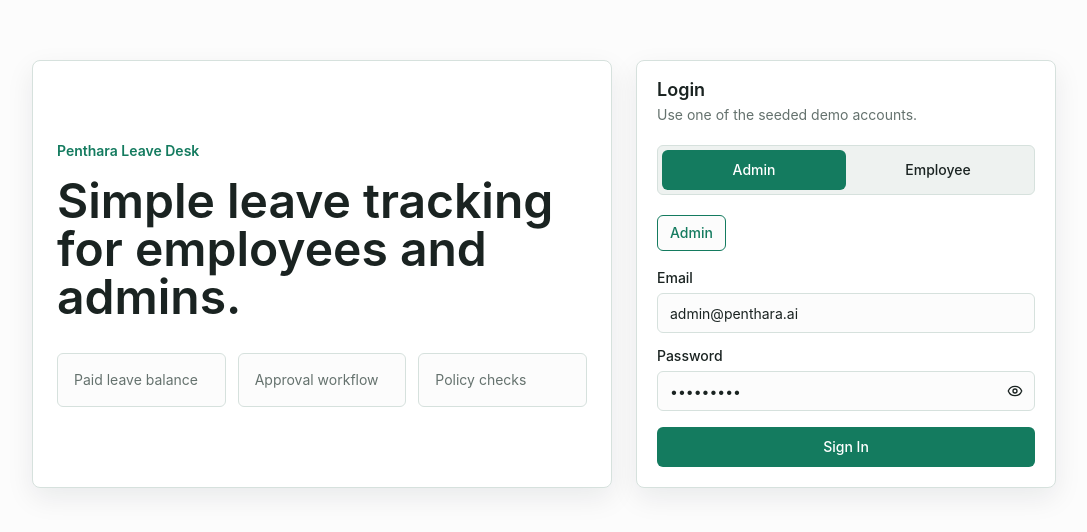
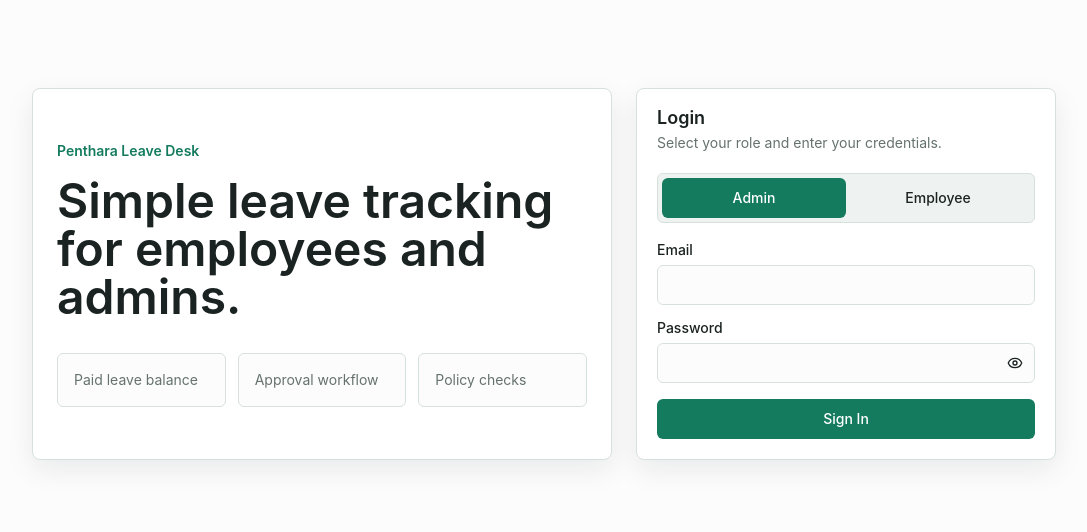
Before and after one commit to royrohan1437/Leave_management_system, a React (Vite) app in the folder frontend/: page /login in a window 1280 px wide. Shown: the part 126-658 px from the top of the page, without its empty margins (96-1183 px from the left). Built offline with nearby package versions, Linux system fonts and the light colour scheme; no server answers.

Commit message:
fix(client): remove demo credentials from login screen

```diff
--- a/frontend/src/pages/Login.jsx
+++ b/frontend/src/pages/Login.jsx
@@ -8,28 +8,6 @@
 import { Label } from "@/components/ui/label";
 import { useAuthStore } from "@/store/authStore";
 import { ROLES } from "@/utils/constants";
-import { cn } from "@/utils/cn";
-
-const demoAccounts = {
-  admin: {
-    label: "Admin",
-    role: ROLES.ADMIN,
-    email: "admin@penthara.ai",
-    password: "Admin@123"
-  },
-  rohan: {
-    label: "Rohan",
-    role: ROLES.EMPLOYEE,
-    email: "rohan@penthara.ai",
-    password: "Rohan@123"
-  },
-  poulami: {
-    label: "Poulami",
-    role: ROLES.EMPLOYEE,
-    email: "poulami@penthara.ai",
-    password: "Poulami@123"
-  }
-};
 
 /**
  * Login page with role toggle and password visibility control.
@@ -39,24 +17,13 @@
   const location = useLocation();
   const { token, user, login, loading } = useAuthStore();
   const [role, setRole] = useState(ROLES.ADMIN);
-  const [email, setEmail] = useState(demoAccounts.admin.email);
-  const [password, setPassword] = useState(demoAccounts.admin.password);
+  const [email, setEmail] = useState("");
+  const [password, setPassword] = useState("");
   const [showPassword, setShowPassword] = useState(false);
 
   if (token && user) {
     return <Navigate to={user.role === ROLES.ADMIN ? "/admin/requests" : "/employee/dashboard"} replace />;
   }
-
-  const applyDemo = (account) => {
-    setRole(account.role);
-    setEmail(account.email);
-    setPassword(account.password);
-  };
-
-  const handleRoleChange = (nextRole) => {
-    setRole(nextRole);
-    applyDemo(nextRole === ROLES.ADMIN ? demoAccounts.admin : demoAccounts.rohan);
-  };
 
   const handleSubmit = async (event) => {
     event.preventDefault();
@@ -89,7 +56,7 @@
         <Card>
           <CardHeader>
             <CardTitle>Login</CardTitle>
-            <CardDescription>Use one of the seeded demo accounts.</CardDescription>
+            <CardDescription>Select your role and enter your credentials.</CardDescription>
           </CardHeader>
           <CardContent>
             <div className="mb-5 grid grid-cols-2 rounded-md border bg-muted p-1">
@@ -98,28 +65,11 @@
                   key={option}
                   type="button"
                   variant={role === option ? "default" : "ghost"}
-                  onClick={() => handleRoleChange(option)}
+                  onClick={() => setRole(option)}
                 >
                   {option}
                 </Button>
               ))}
-            </div>
-
-            <div className="mb-5 flex flex-wrap gap-2">
-              {Object.values(demoAccounts)
-                .filter((account) => account.role === role)
-                .map((account) => (
-                  <Button
-                    key={account.email}
-                    type="button"
-                    variant="outline"
-                    size="sm"
-                    className={cn(email === account.email && "border-primary text-primary")}
-                    onClick={() => applyDemo(account)}
-                  >
-                    {account.label}
-                  </Button>
-                ))}
             </div>
 
             <form className="grid gap-4" onSubmit={handleSubmit}>
```
